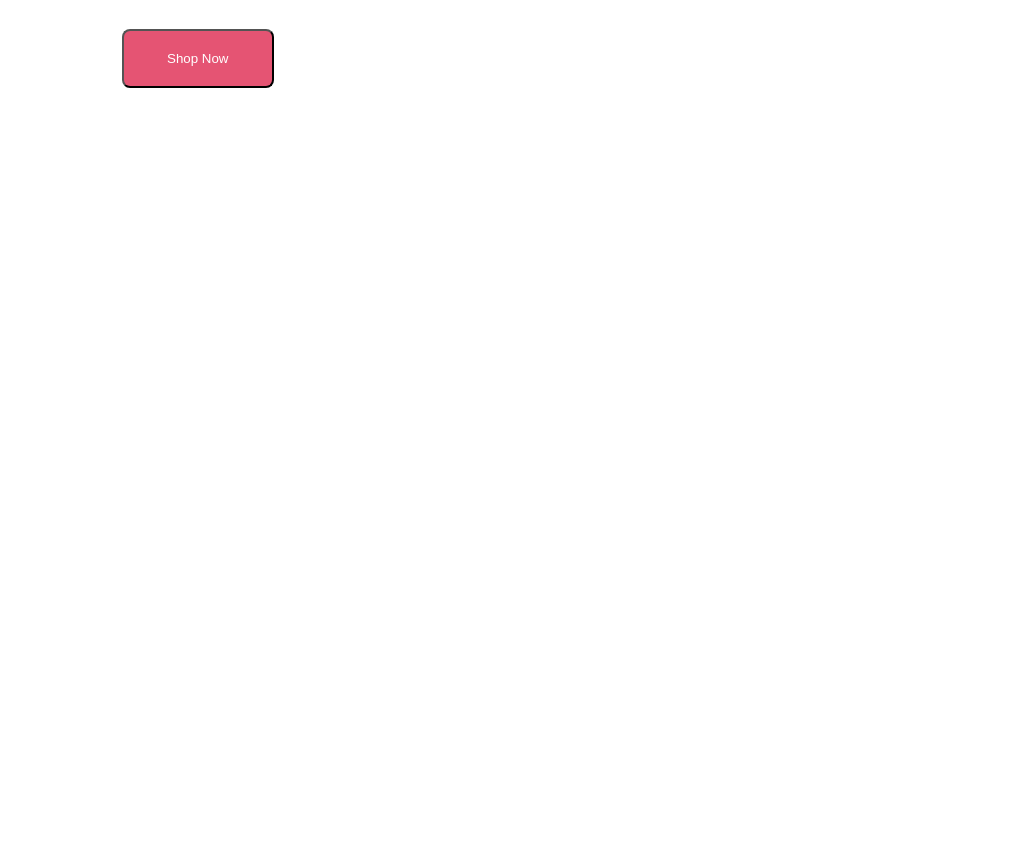
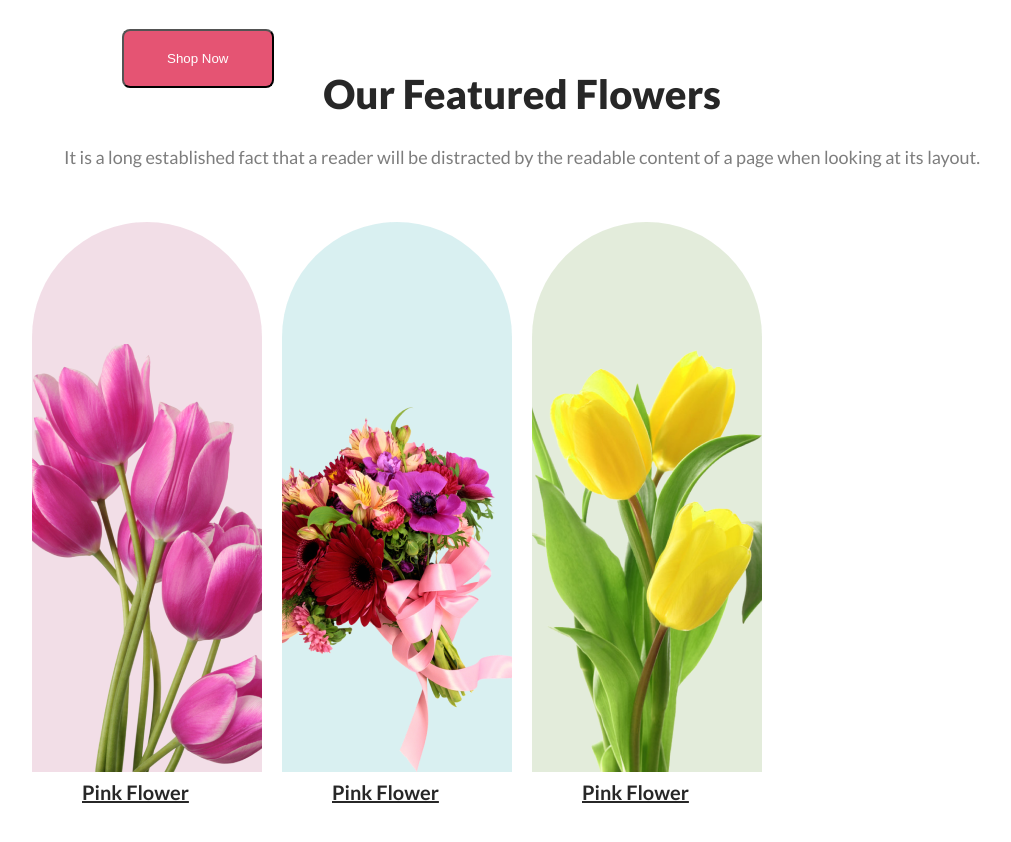
Before and after one commit to MohamamdRasel/flower-shop-assignment-main, a plain HTML site: page index.html in a window 1280 px wide. Shown: the part 880-1722 px from the top of the page, without its empty margins (118-1129 px from the left). Before the commit the page ends 1118 px from the top, so only its background shows below. Drawn offline with Linux system fonts and the light colour scheme; a web font is replaced by a local one.

Commit message:
added feature section

```diff
--- a/index.html
+++ b/index.html
@@ -28,7 +28,23 @@
 </header>
 <!--Main Section -->
     <main>
+        <section class="features">
+            <h2 class="section_title">Our Featured Flowers</h2>
+            <p class="section_description">It is a long established fact that a reader will be distracted by the readable content of a page when looking at its layout.</p>
 
+            <!--Features Info Section-->
+            <div class="features_container">
+                <div class="features_info_container box_01">
+                    <a href="">Pink Flower Tree</a>
+                </div>
+                <div class="features_info_container box_02">
+                    <a href="#">Pink Flower Tree</a>
+                </div>
+                <div class="features_info_container box_03">
+                    <a href="">Pink Flower Tree</a>
+                </div>
+            </div>
+        </section>
     </main>
 
 
--- a/style.css
+++ b/style.css
@@ -59,3 +59,79 @@ width: 635px;
 height: 800px;
 position: bottom;
 }
+
+/* Feature Section */
+
+.features {
+    margin-top: 150px;
+    background: #FFF;
+    min-width: 960px;
+}
+
+.section_title {
+    color: #272727;
+    text-align: center;
+    font-size: 40px;
+    font-weight: 800;
+}
+
+.section_description {
+    color: rgba(39, 39, 39, 0.60);
+    text-align: center;
+    font-size: 18px;
+    font-weight: 400;
+    line-height: 30px;
+    margin-top: 24px;
+}
+
+.features_container {
+    min-width: 660px;
+    display: flex;
+    justify-content: space-between;
+    margin: 50px 150px 0px 150px;
+}
+
+.features_info_container  {
+    border-radius: 300px 300px 0px 0px;
+    margin-right: 20px;
+    height: 450px;
+    max-width: 40%;
+    display: inline-block;
+}
+.box_01 {
+    background: rgba(167, 33, 98, 0.15);
+    background-image: url(images/pngwing\ 6.png);
+    background-repeat: no-repeat;
+    background-position: bottom;
+    padding: 50px;
+}
+.box_02 {
+    border-radius: 300px 300px 0px 0px;
+    background: rgba(5, 151, 160, 0.15);
+    background-image: url(images/pngwing\ 5.png);
+    background-repeat: no-repeat;
+    background-position: bottom;
+    padding: 50px;
+}
+.box_03 {
+    border-radius: 300px 300px 0px 0px;
+    background: rgba(71, 125, 17, 0.15);
+    background-image: url(images/pngwing\ 7.png);
+    background-repeat: no-repeat;
+    background-position: bottom;
+    padding: 50px;
+    margin-right: 250px;
+}
+
+.features_info_container a {
+    color: #272727;
+    text-align: center;
+    font-size: 20px;
+    font-weight: 700;
+    line-height: 1040px;
+    text-decoration-line: underline;
+
+}
+.features_info_container a:hover {
+
+}
```
